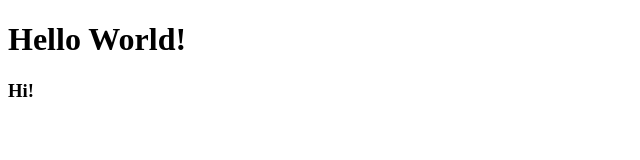
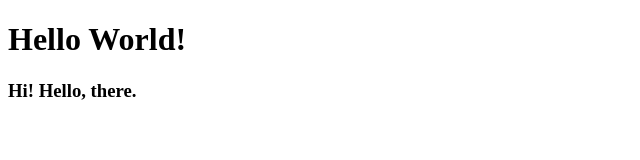
Before and after one commit to romadvincula/cs50, a plain HTML site: page hello.html in a window 1280 px wide. Shown: the whole page, without its empty margins (0-640 px from the left). Drawn offline with Linux system fonts and the light colour scheme.

Commit message:
add hello there after hi

```diff
--- a/hello.html
+++ b/hello.html
@@ -9,7 +9,7 @@
             Hello World!
         </h1>
         <h3>
-            Hi!
+            Hi! Hello, there.
         </h3>
     </body>
 </html>
```
